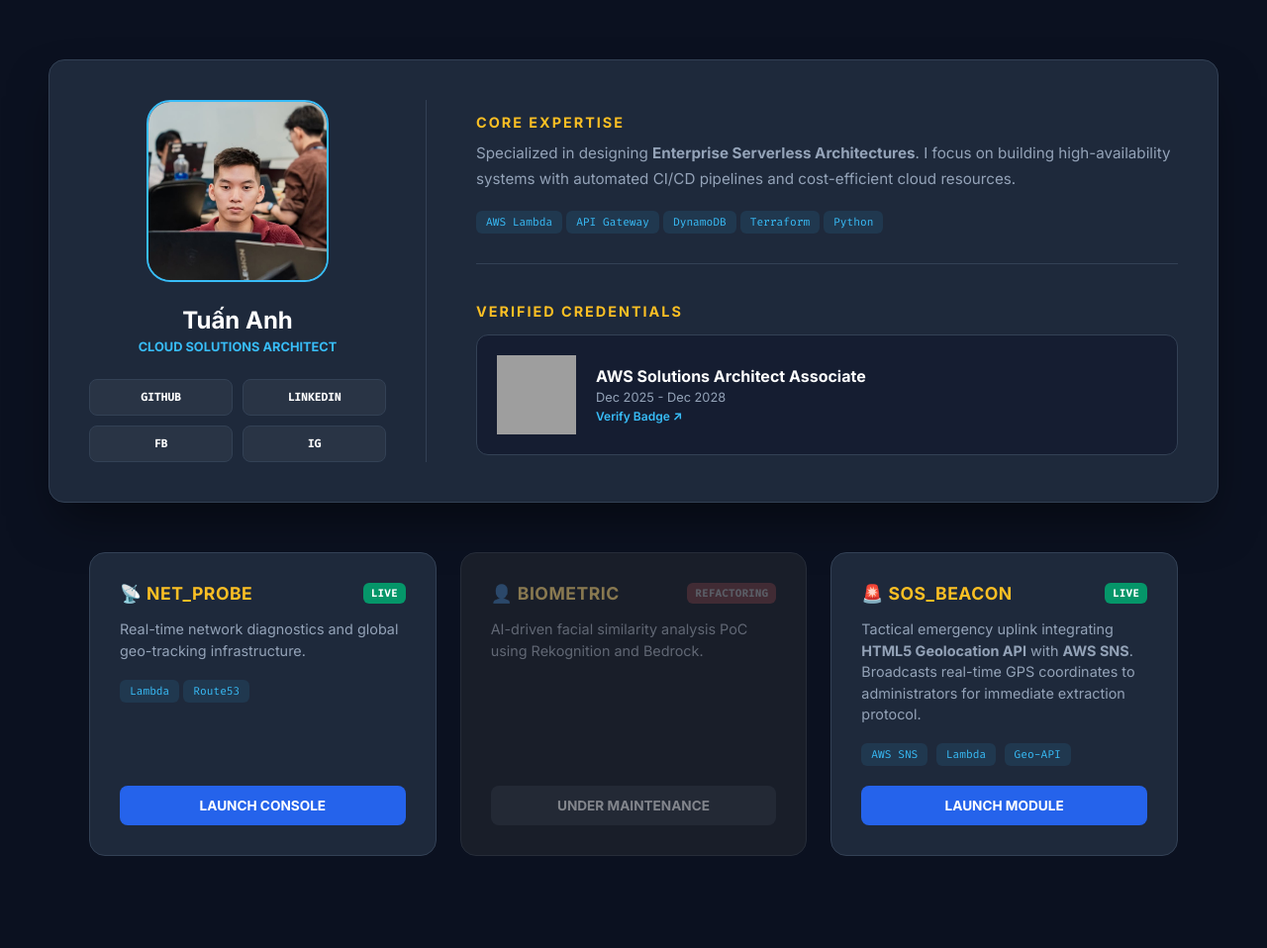
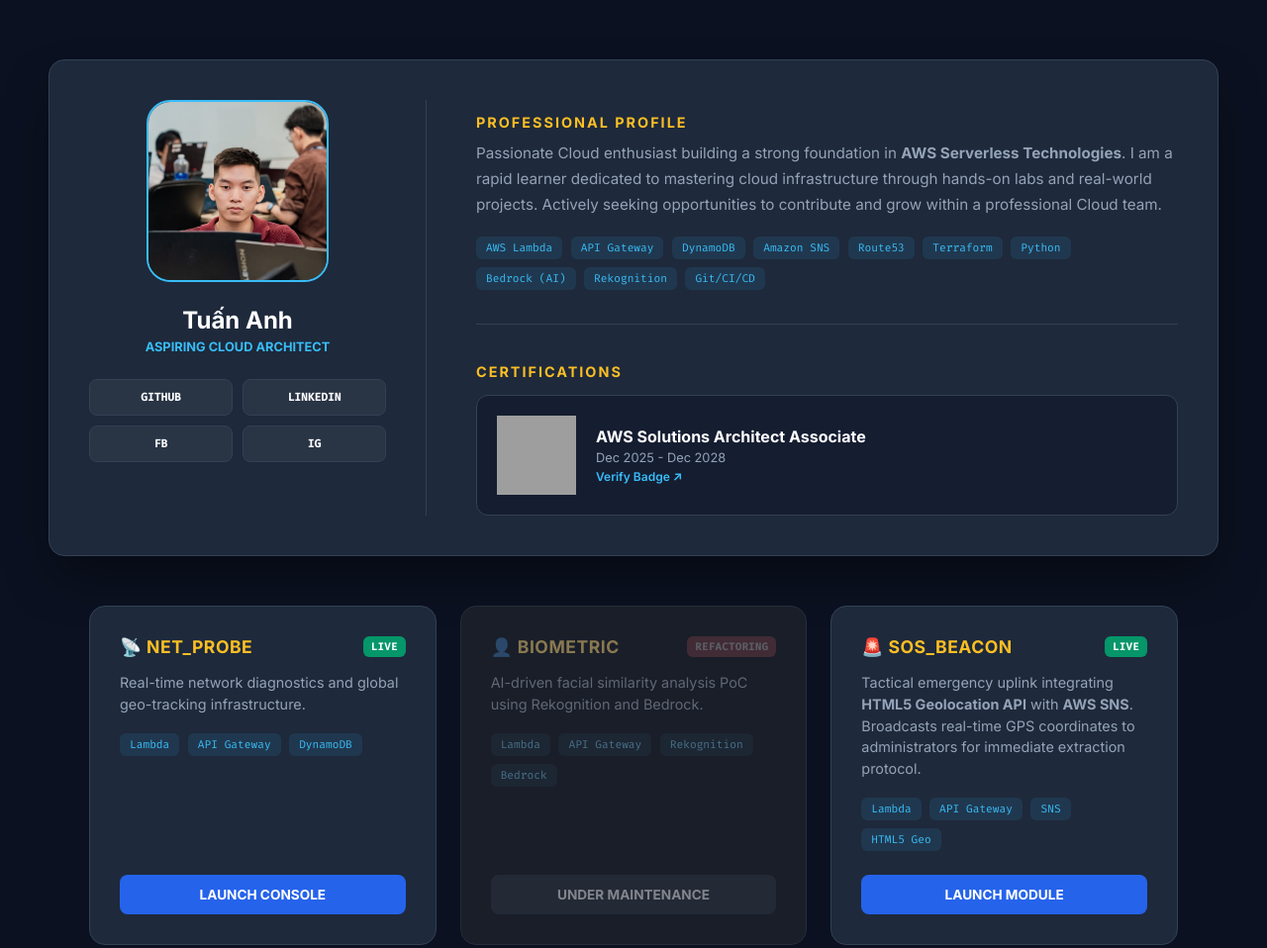
Before and after one commit to nttuananh2004/Cloud_Lab, a plain HTML site: page frontend/index.html in a window 1280 px wide. Shown: the top 958 px of the page at 99% size. Drawn offline with Linux system fonts and the light colour scheme; grey boxes are pictures that could not be loaded.

Commit message:
Update index.html

```diff
--- a/frontend/index.html
+++ b/frontend/index.html
@@ -3,7 +3,7 @@
 <head>
     <meta charset="UTF-8">
     <meta name="viewport" content="width=device-width, initial-scale=1.0">
-    <title>Tuấn Anh | AWS Cloud Architect Portfolio</title>
+    <title>Tuấn Anh | Aspiring Cloud Architect Portfolio</title>
     <link href="https://fonts.googleapis.com/css2?family=Inter:wght@400;600;700&family=Fira+Code:wght@400;500&display=swap" rel="stylesheet">
     <style>
         /* --- GLOBAL STYLES --- */
@@ -151,7 +151,7 @@
         .card-menu.disabled { opacity: 0.6; filter: grayscale(0.5); }
         .btn-disabled { background: #334155; cursor: not-allowed; pointer-events: none; opacity: 0.8; }
 
-        .tech-tag { background: rgba(56, 189, 248, 0.1); color: var(--accent-blue); padding: 4px 10px; border-radius: 6px; font-size: 0.7rem; margin: 4px 4px 0 0; display: inline-block; }
+        .tech-tag { background: rgba(56, 189, 248, 0.1); color: var(--accent-blue); padding: 4px 10px; border-radius: 6px; font-size: 0.7rem; margin: 4px 4px 4px 0; display: inline-block; }
 
         .badge { font-size: 0.65rem; padding: 4px 8px; border-radius: 6px; text-transform: uppercase; font-weight: 700; }
         .bg-live { background: #059669; color: white; }
@@ -176,7 +176,7 @@
         <div class="profile-left">
             <img src="profile.jpg" alt="Tuấn Anh" class="profile-img">
             <h2 style="margin: 0; color: #fff;">Tuấn Anh</h2>
-            <div style="color: var(--accent-blue); font-size: 0.8rem; font-weight: 700; margin-top: 5px;">CLOUD SOLUTIONS ARCHITECT</div>
+            <div style="color: var(--accent-blue); font-size: 0.8rem; font-weight: 700; margin-top: 5px;">ASPIRING CLOUD ARCHITECT</div>
 
             <div class="social-links">
                 <a href="https://github.com/nttuananh2004" target="_blank" class="btn-social">GITHUB</a>
@@ -188,17 +188,27 @@
 
         <div class="profile-right">
             <section>
-                <h3 style="color: var(--accent-yellow); margin-bottom: 10px; font-size: 0.9rem; text-transform: uppercase; letter-spacing: 2px;">Core Expertise</h3>
+                <h3 style="color: var(--accent-yellow); margin-bottom: 10px; font-size: 0.9rem; text-transform: uppercase; letter-spacing: 2px;">Professional Profile</h3>
                 <p style="color: var(--text-muted); font-size: 0.95rem; line-height: 1.7; margin: 0;">
-                    Specialized in designing <b>Enterprise Serverless Architectures</b>. I focus on building high-availability systems with automated CI/CD pipelines and cost-efficient cloud resources.
+                    Passionate Cloud enthusiast building a strong foundation in <b>AWS Serverless Technologies</b>. I am a rapid learner dedicated to mastering cloud infrastructure through hands-on labs and real-world projects. Actively seeking opportunities to contribute and grow within a professional Cloud team.
                 </p>
+
                 <div style="margin-top: 15px;">
-                    <span class="tech-tag">AWS Lambda</span><span class="tech-tag">API Gateway</span><span class="tech-tag">DynamoDB</span><span class="tech-tag">Terraform</span><span class="tech-tag">Python</span>
+                    <span class="tech-tag">AWS Lambda</span>
+                    <span class="tech-tag">API Gateway</span>
+                    <span class="tech-tag">DynamoDB</span>
+                    <span class="tech-tag">Amazon SNS</span>
+                    <span class="tech-tag">Route53</span>
+                    <span class="tech-tag">Terraform</span>
+                    <span class="tech-tag">Python</span>
+                    <span class="tech-tag">Bedrock (AI)</span>
+                    <span class="tech-tag">Rekognition</span>
+                    <span class="tech-tag">Git/CI/CD</span>
                 </div>
             </section>
 
             <section class="cert-section">
-                <h3 style="color: var(--accent-yellow); margin-bottom: 15px; font-size: 0.9rem; text-transform: uppercase; letter-spacing: 2px;">Verified Credentials</h3>
+                <h3 style="color: var(--accent-yellow); margin-bottom: 15px; font-size: 0.9rem; text-transform: uppercase; letter-spacing: 2px;">Certifications</h3>
                 <a href="https://www.credly.com/badges/f3d0934e-0c55-49df-b94f-dc475f0f0ac4/linked_in_profile" target="_blank" style="text-decoration: none;">
                     <div class="cert-badge-container">
                         <img src="https://images.credly.com/size/340x340/images/0e284c3f-5164-4b21-8660-0d84737941bc/image.png" alt="AWS SAA Badge" class="cert-img">
@@ -219,7 +229,9 @@
                 <h3>📡 NET_PROBE <span class="badge bg-live">Live</span></h3>
                 <p style="color: var(--text-muted); font-size: 0.9rem; line-height: 1.5;">Real-time network diagnostics and global geo-tracking infrastructure.</p>
                 <div style="margin-top:10px">
-                    <span class="tech-tag">Lambda</span><span class="tech-tag">Route53</span>
+                    <span class="tech-tag">Lambda</span>
+                    <span class="tech-tag">API Gateway</span>
+                    <span class="tech-tag">DynamoDB</span>
                 </div>
             </div>
             <a href="netprobe.html" class="btn">LAUNCH CONSOLE</a>
@@ -229,28 +241,33 @@
             <div>
                 <h3>👤 BIOMETRIC <span class="badge bg-maintenance">Refactoring</span></h3>
                 <p style="color: var(--text-muted); font-size: 0.9rem; line-height: 1.5;">AI-driven facial similarity analysis PoC using Rekognition and Bedrock.</p>
+                <div style="margin-top:10px">
+                    <span class="tech-tag">Lambda</span>
+                    <span class="tech-tag">API Gateway</span>
+                    <span class="tech-tag">Rekognition</span>
+                    <span class="tech-tag">Bedrock</span>
+                </div>
             </div>
             <a href="#" class="btn btn-disabled">UNDER MAINTENANCE</a>
         </div>
 
-       <div class="card-menu">
+        <div class="card-menu">
             <div>
                 <h3>🚨 SOS_BEACON <span class="badge bg-live">Live</span></h3>
-
                 <p style="color: var(--text-muted); font-size: 0.9rem; line-height: 1.5;">
                     Tactical emergency uplink integrating <strong>HTML5 Geolocation API</strong> with <strong>AWS SNS</strong>.
                     Broadcasts real-time GPS coordinates to administrators for immediate extraction protocol.
                 </p>
-
                 <div style="margin-top:10px">
-                    <span class="tech-tag">AWS SNS</span>
                     <span class="tech-tag">Lambda</span>
-                    <span class="tech-tag">Geo-API</span>
+                    <span class="tech-tag">API Gateway</span>
+                    <span class="tech-tag">SNS</span>
+                    <span class="tech-tag">HTML5 Geo</span>
                 </div>
             </div>
-
             <a href="sos.html" class="btn">LAUNCH MODULE</a>
         </div>
+    </div>
 
     <div class="footer">
         STATUS: SYSTEM_READY // REGION: AP-SOUTHEAST-1 // © 2026
```
